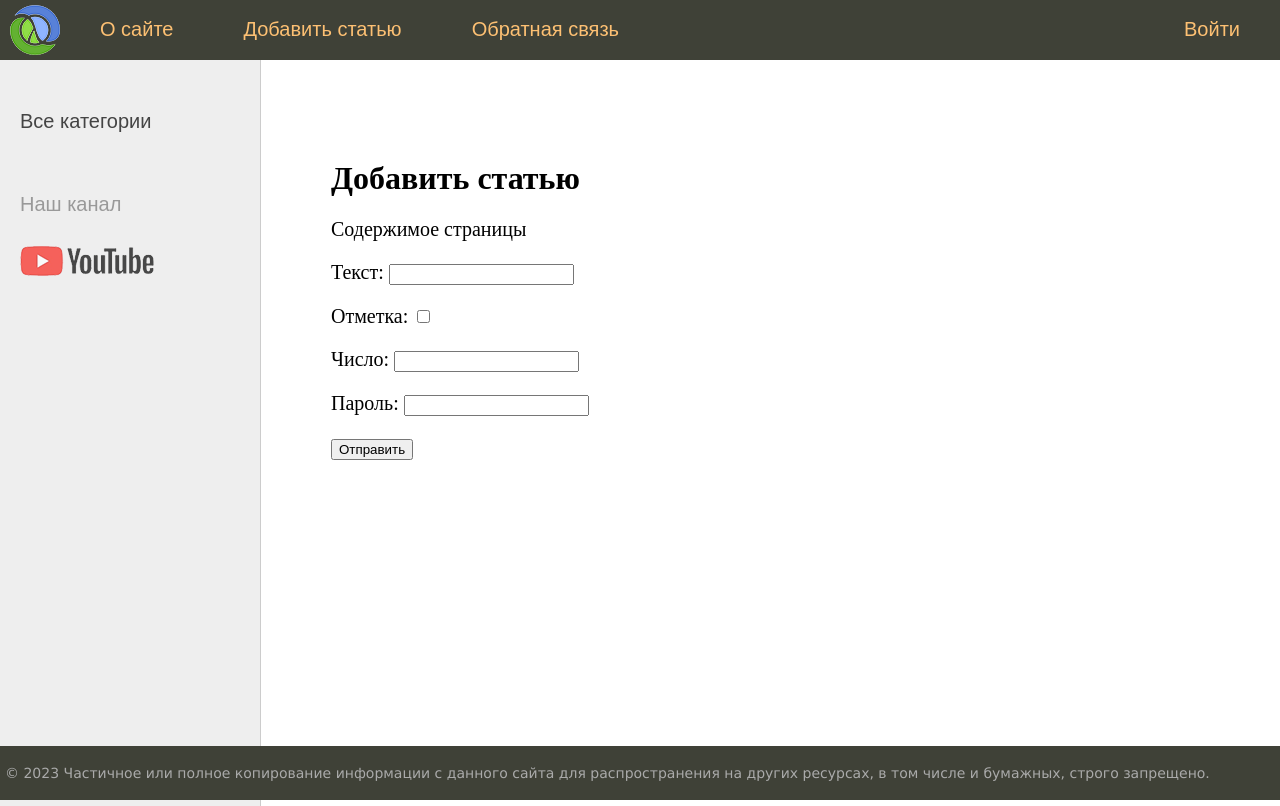
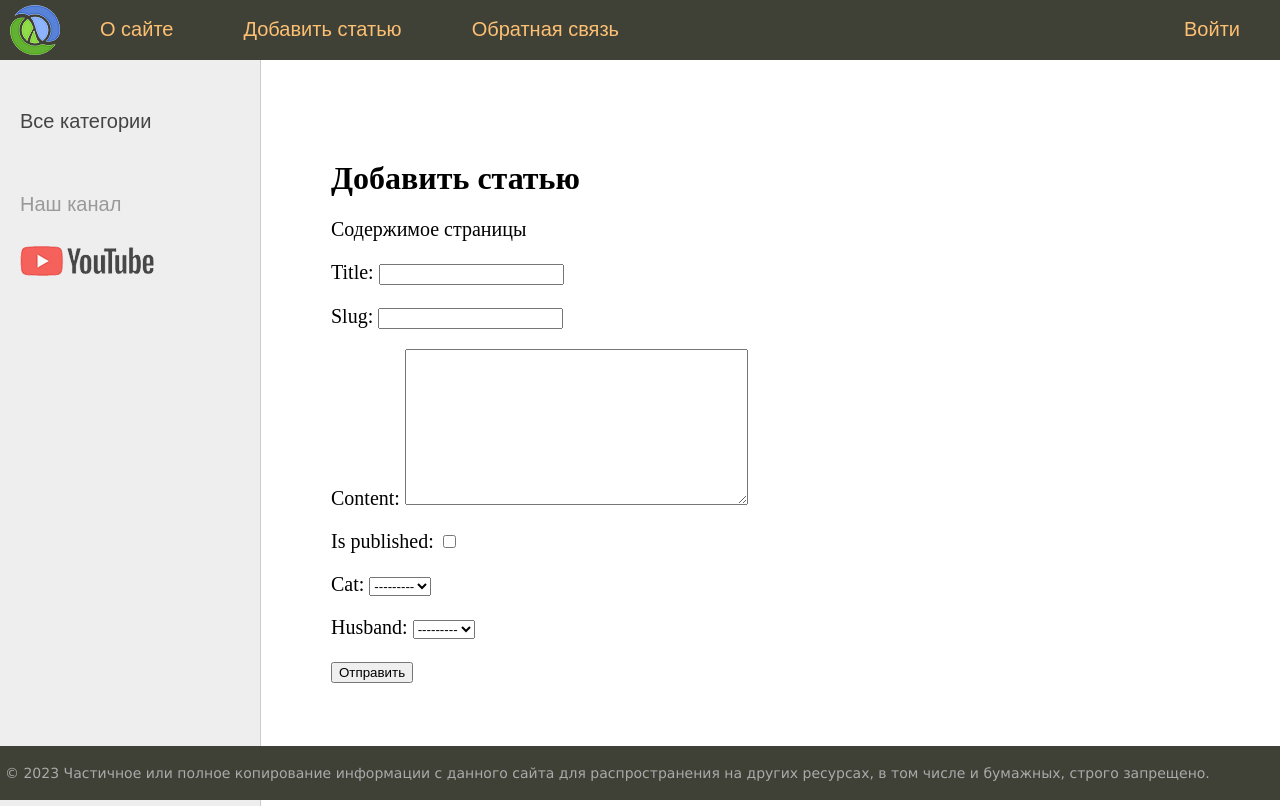
Before and after one commit to BylatZM/site_women, a Django app: page /addpage/ in a window 1280 px wide. Run offline with Django 4.2, Linux system fonts and the light colour scheme; data that the repository does not hold is empty.

Commit message:
created women/forms.py, added in the file AddPostForm extended from django.forms.Form class, modified addpage view function, added request fields description, added request.method type condition and post and get processing and added form as AddPostForm class instance in data dictionary in women/views.py, modified content in wome/templates/women/addpage.html

```diff
--- /dev/null
+++ b/sitewomen/women/forms.py
@@ -0,0 +1,10 @@
+from django import forms
+from .models import Category, Husband
+
+class AddPostForm(forms.Form):
+  title = forms.CharField(max_length=255)
+  slug = forms.SlugField(max_length=255)
+  content = forms.CharField(widget=forms.Textarea())
+  is_published = forms.BooleanField()
+  cat = forms.ModelChoiceField(queryset=Category.objects.all())
+  husband = forms.ModelChoiceField(queryset=Husband.objects.all())
--- a/sitewomen/women/templates/women/addpage.html
+++ b/sitewomen/women/templates/women/addpage.html
@@ -12,10 +12,7 @@
   <!-- Строка добавляет в заголовок запроса дополнительную строку (ключ), без которого django не обработает запрос,
    нужен чтобы бороться с межсайтовыми атаками, а также убедиться, что запрос отправляет сам пользователь, а не взлоумышленник -->
   {% csrf_token %}
-  <p><label for="id_1">Текст: <input id="id_1" name="filed_text" type="text"></label></p>
-  <p><label for="id_2">Отметка: <input id="id_2" type="checkbox" name="filed_check"></label></p>
-  <p><label for="id_3">Число: <input id="id_3" type="number" name="filed_num"></label></p>
-  <p><label for="id_4">Пароль: <input id="id_4" type="password" name="filed_psw"></label></p>
+  {{ form.as_p }}
   <p><button type="submit">Отправить</button></p>
 </form>
 {% endblock %}
--- a/sitewomen/women/views.py
+++ b/sitewomen/women/views.py
@@ -1,6 +1,7 @@
 from django.shortcuts import render, get_object_or_404
 from django.http import HttpResponseNotFound, HttpResponse
 from women.models import Women, Category, TagPost
+from .forms import AddPostForm
 
 menu = [
   {'title': 'О сайте', 'url_name': 'about'},
@@ -35,7 +36,21 @@ def show_post(request, post_slug):
   return render(request, "women/post.html", context=data)
 
 def addpage(request):
-  return render(request, 'women/addpage.html', {'menu': menu, 'title': 'Добавить статью'})
+  # request.method - возвращает метод с помощью которого был сделан запрос, который отрабатывает данная функция представления
+  # request.COOKIE - возвращает переданные на сервер куки файлы
+  # request.POST - python словарь с данными, переданными по POST запросу
+  # request.GET - python словарь с данными, переданными по GET запросу
+  if request.method == "POST":
+    form = AddPostForm(request.POST)
+    if form.is_valid():
+      print(form.cleaned_data)
+  else:
+    data = {
+      'menu': menu,
+      'title': 'Добавить статью',
+      'form': AddPostForm,
+    }
+  return render(request, 'women/addpage.html', data)
 
 def login(request):
   return HttpResponse("Авторизация")
```
